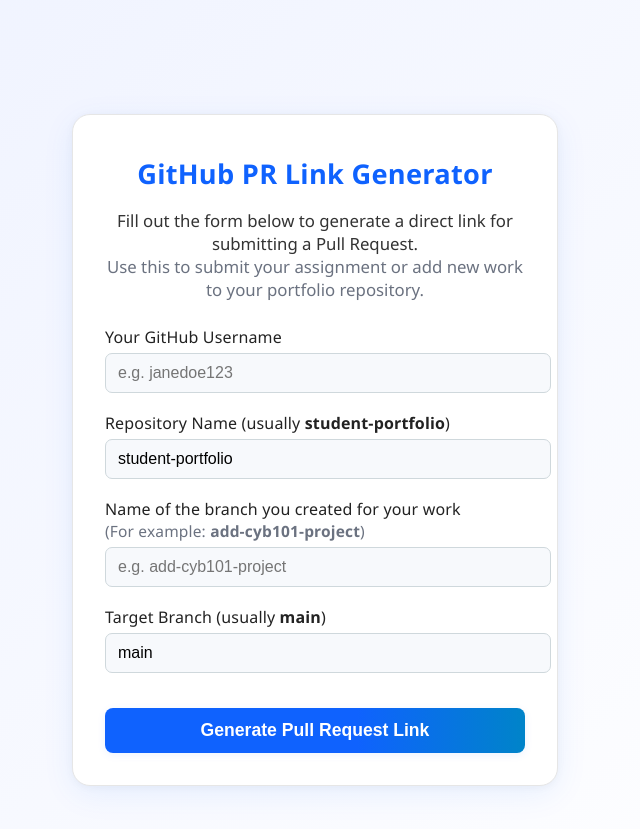
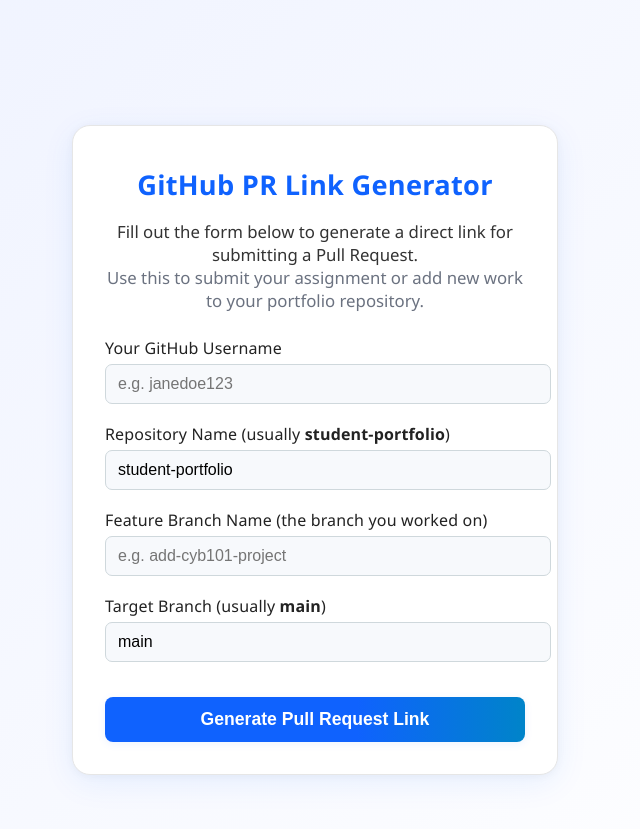
Before and after one commit to Hocking-College-Cybersecurity/hocking-college-cybersecurity.github.io, a Jekyll site: the page pr-link-generator.html, which Jekyll copies as it is, in a window 1280 px wide. Shown: the top 829 px of the page, without its empty margins (325-965 px from the left). Built offline with Jekyll 4.4.1, drawn with Linux system fonts in a browser that asks for light colours.

Commit message:
Clarify branch name label in PR link generator for better user understanding

```diff
--- a/pr-link-generator.html
+++ b/pr-link-generator.html
@@ -125,9 +125,7 @@
       <label for="repo">Repository Name (usually <b>student-portfolio</b>)</label>
       <input type="text" id="repo" value="student-portfolio" required>
 
-      <label for="branch">Name of the branch you created for your work<br>
-        <span style="color:#6b7280; font-size:0.97em;">(For example: <b>add-cyb101-project</b>)</span>
-      </label>
+      <label for="branch">Feature Branch Name (the branch you worked on)</label>
       <input type="text" id="branch" placeholder="e.g. add-cyb101-project" required>
 
       <label for="target">Target Branch (usually <b>main</b>)</label>
```
